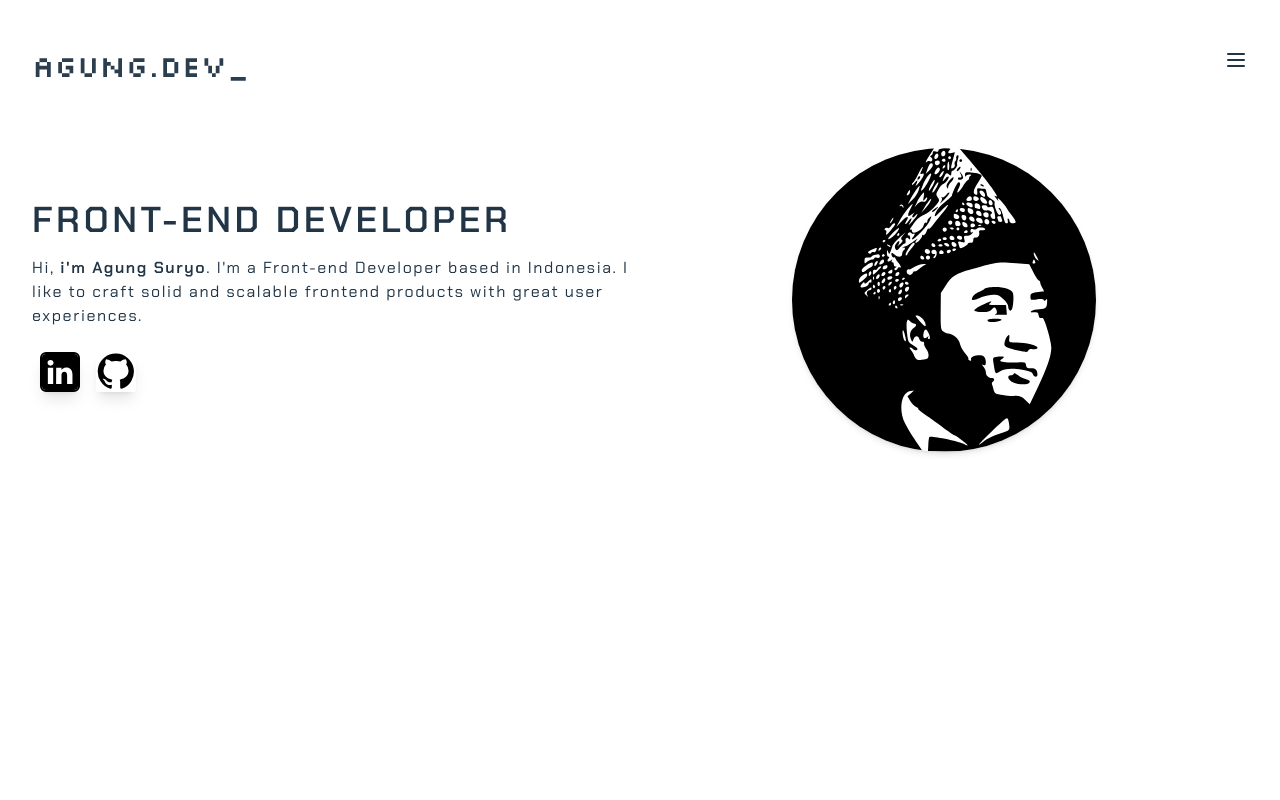
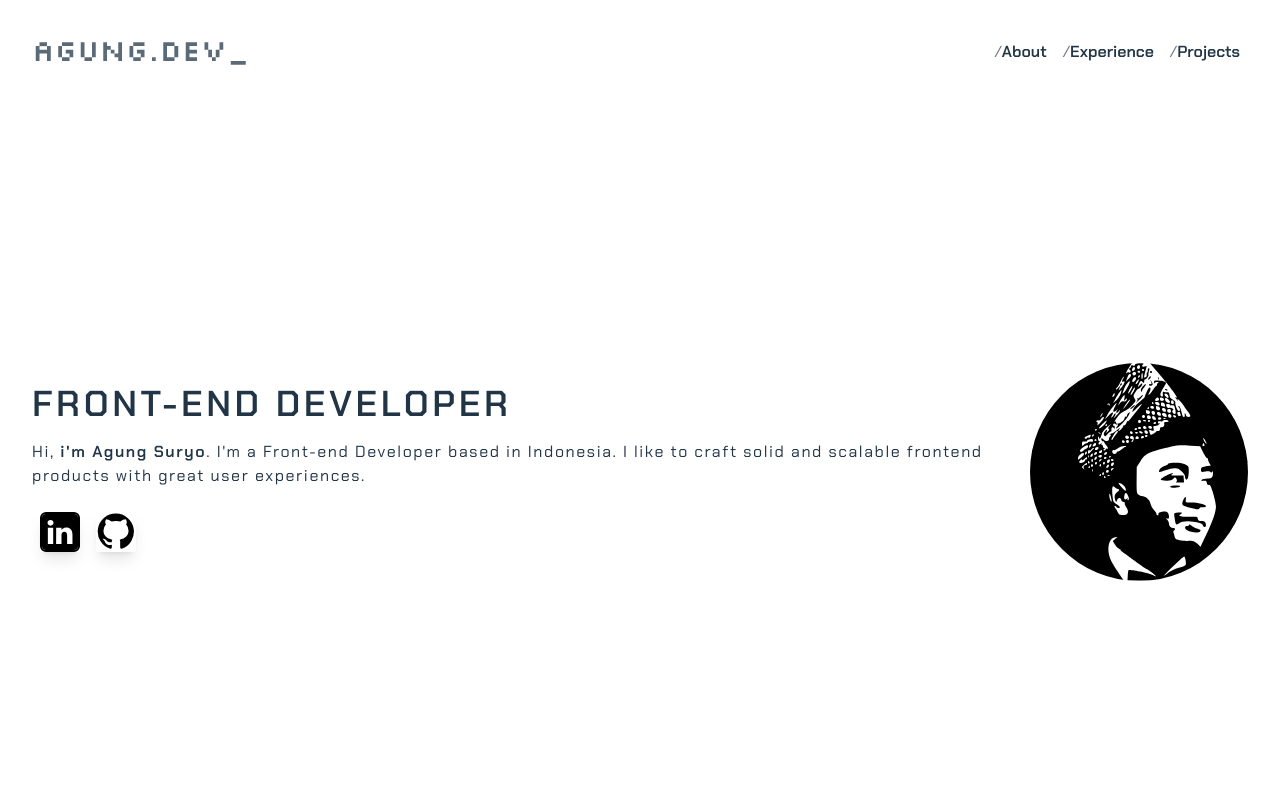
Before and after one commit to agungsuryo789/portfolio, a React (Vite) app: page / in a window 1280 px wide. Shown: the top 800 px of the page. Built offline with nearby package versions, Linux system fonts and the light colour scheme.

Commit message:
Feat: Add router, add pages

```diff
--- a/package.json
+++ b/package.json
@@ -1,7 +1,8 @@
 {
   "name": "portfolio-react",
   "private": true,
-  "version": "0.0.0",
+  "author": "Agung Suryo Sundoro",
+  "version": "1.0.0",
   "type": "module",
   "scripts": {
     "dev": "vite",
@@ -11,7 +12,8 @@
   },
   "dependencies": {
     "react": "^18.2.0",
-    "react-dom": "^18.2.0"
+    "react-dom": "^18.2.0",
+    "react-router-dom": "^6.21.1"
   },
   "devDependencies": {
     "@types/react": "^18.2.37",
--- a/src/App.tsx
+++ b/src/App.tsx
@@ -17,7 +17,6 @@ interface Project {
 }
 
 function App() {
-
   const data: Project[] = [
     {
       title: "Title 1",
@@ -44,12 +43,10 @@ function App() {
 
   return (
     <>
-      <header className="py-4">
-        <Navbar title="Agung.dev_" />
-      </header>
+      <Navbar title="Agung.dev_" docTitle="Agung Suryo Sundoro" />
 
-      <section className="grid grid-rows-2 items-center sm:grid-cols-4">
-        <div className="col-span-2 text-left tracking-widest">
+      <section className="flex flex-col justify-center items-center lg:flex-row sm:order-last">
+        <div className="lg:flex-1 text-left tracking-widest my-10 lg:my-2">
           <h1 className="text-4xl uppercase font-bold tracking-widest">
             Front-end Developer
           </h1>
@@ -87,15 +84,15 @@ function App() {
             </a>
           </div>
         </div>
-        <div className="col-span-2 order-first sm:order-last">
+        <div className="lg:flex-none order-first my-10 sm:order-last lg:my-2">
           <img
-            className="rounded-full shadow-md m-auto w-1/2 transform-gpu transition-transform duration-300 hover:scale-105 hover:rotate-6 hover:shadow-xl"
+            className="rounded-full w-auto transform-gpu transition-transform duration-300 hover:scale-105 hover:rotate-6 hover:shadow-xl"
             src={photoProfile}
             alt="Profile Picture"
           />
         </div>
       </section>
-
+{/*
       <section className="tracking-widest">
         <h1 className="text-4xl text-center uppercase font-bold tracking-widest my-10">
           <span className="text-gray-500">/</span>My_Expertise
@@ -173,7 +170,7 @@ function App() {
             </div>
           ))}
         </div>
-      </section>
+      </section> */}
     </>
   );
 }
--- a/src/Components/Navbar.tsx
+++ b/src/Components/Navbar.tsx
@@ -1,20 +1,54 @@
-import React, { useState } from "react";
+import React, { useEffect, useState } from "react";
 import Button from "./UI/Button";
 
 interface Props {
   title: string;
+  docTitle?: string;
 }
 
-const Navbar: React.FC<Props> = ({ title }) => {
+const Navbar: React.FC<Props> = ({ title, docTitle }) => {
   const [isOpen, setIsOpen] = useState(false);
+
+  useEffect(() => {
+    document.title = docTitle || "";
+  }, []);
 
   return (
     <nav className="grid grid-cols-4">
-      <div className="col-span-2 text-left">
-        <h1 className="text-3xl uppercase font-bold title-logo animate-pulse">{title}</h1>
+      <div className="col-span-2 justify-start">
+        <a href={`/`}>
+          <h1 className="text-3xl uppercase font-bold title-logo animate-pulse">
+            {title}
+          </h1>
+        </a>
       </div>
-      <div className="col-span-2 text-right">
-        <Button className="bg-transparent" onClick={() => setIsOpen(!isOpen)}>
+      <div className="col-span-2 hidden lg:inline-block">
+        <ul className="flex flex-row justify-end list-none">
+          <li className="m-2">
+            <a href={`/about`}>
+              <span className="text-gray-500">/</span>
+              <b>About</b>
+            </a>
+          </li>
+          <li className="m-2">
+            <a href={`/resume`}>
+              <span className="text-gray-500">/</span>
+              <b>Experience</b>
+            </a>
+          </li>
+          <li className="m-2">
+            <a href={`/projects`}>
+              <span className="text-gray-500">/</span>
+              <b>Projects</b>
+            </a>
+          </li>
+        </ul>
+      </div>
+      <div className="col-span-2 text-right lg:hidden">
+        <Button
+          className="bg-transparent m-2"
+          onClick={() => setIsOpen(!isOpen)}
+        >
           {!isOpen ? (
             <svg
               className="h-6 w-6"
--- /dev/null
+++ b/src/Pages/About/index.tsx
@@ -0,0 +1,14 @@
+import React from "react";
+import Navbar from "../../Components/Navbar";
+
+type Props = {};
+
+function About({}: Props) {
+  return (
+    <>
+      <Navbar title="Agung.dev_" docTitle="Agung Suryo Sundoro | About" />
+    </>
+  );
+}
+
+export default About;
--- /dev/null
+++ b/src/Pages/Projects/index.tsx
@@ -0,0 +1,12 @@
+import React from 'react'
+import Navbar from '../../Components/Navbar'
+
+type Props = {}
+
+function Projects({}: Props) {
+  return (
+	<><Navbar title="Agung.dev_" docTitle="Agung Suryo Sundoro | Projects" /></>
+  )
+}
+
+export default Projects
--- /dev/null
+++ b/src/Pages/Resume/index.tsx
@@ -0,0 +1,12 @@
+import React from 'react'
+import Navbar from '../../Components/Navbar'
+
+type Props = {}
+
+function Resume({}: Props) {
+  return (
+	<><Navbar title="Agung.dev_" docTitle="Agung Suryo Sundoro | Experience" /></>
+  )
+}
+
+export default Resume
--- a/src/main.tsx
+++ b/src/main.tsx
@@ -1,10 +1,35 @@
-import React from 'react'
-import ReactDOM from 'react-dom/client'
-import App from './App.tsx'
-import './index.css'
+import React from "react";
+import ReactDOM from "react-dom/client";
+import { createBrowserRouter, RouterProvider } from "react-router-dom";
 
-ReactDOM.createRoot(document.getElementById('root')!).render(
+import App from "./App.tsx";
+import About from "./Pages/About/index.tsx";
+import Projects from "./Pages/Projects/index.tsx";
+import Resume from "./Pages/Resume/index.tsx";
+
+import "./index.css";
+
+const router = createBrowserRouter([
+  {
+    path: "/",
+    element: <App />,
+  },
+  {
+    path: "/about",
+    element: <About />,
+  },
+  {
+    path: "/projects",
+    element: <Projects />,
+  },
+  {
+    path: "/resume",
+    element: <Resume />,
+  },
+]);
+
+ReactDOM.createRoot(document.getElementById("root")!).render(
   <React.StrictMode>
-    <App />
-  </React.StrictMode>,
-)
+    <RouterProvider router={router} />
+  </React.StrictMode>
+);
```
Also changed, not shown: 1 other file (tests, documents, lock files or other folders).
